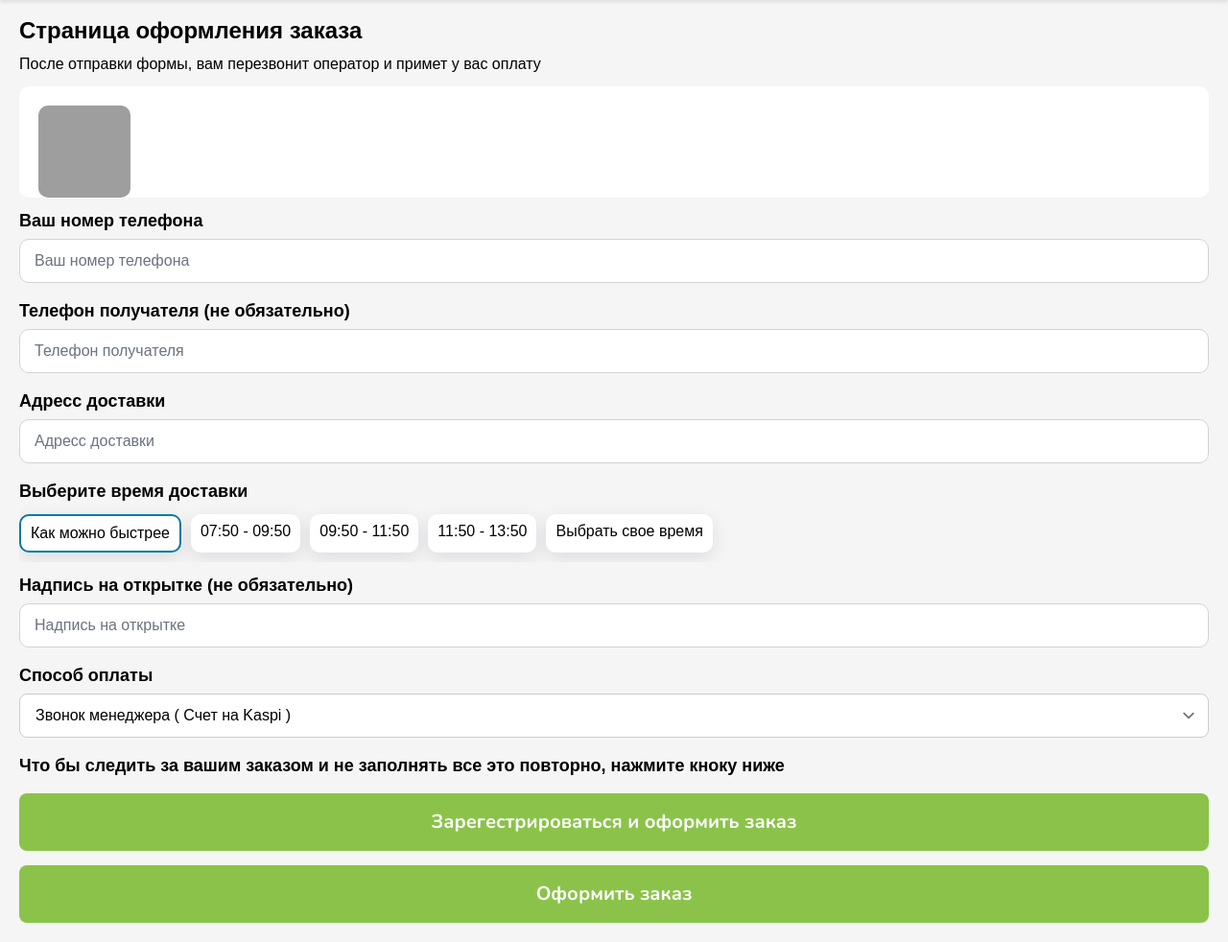
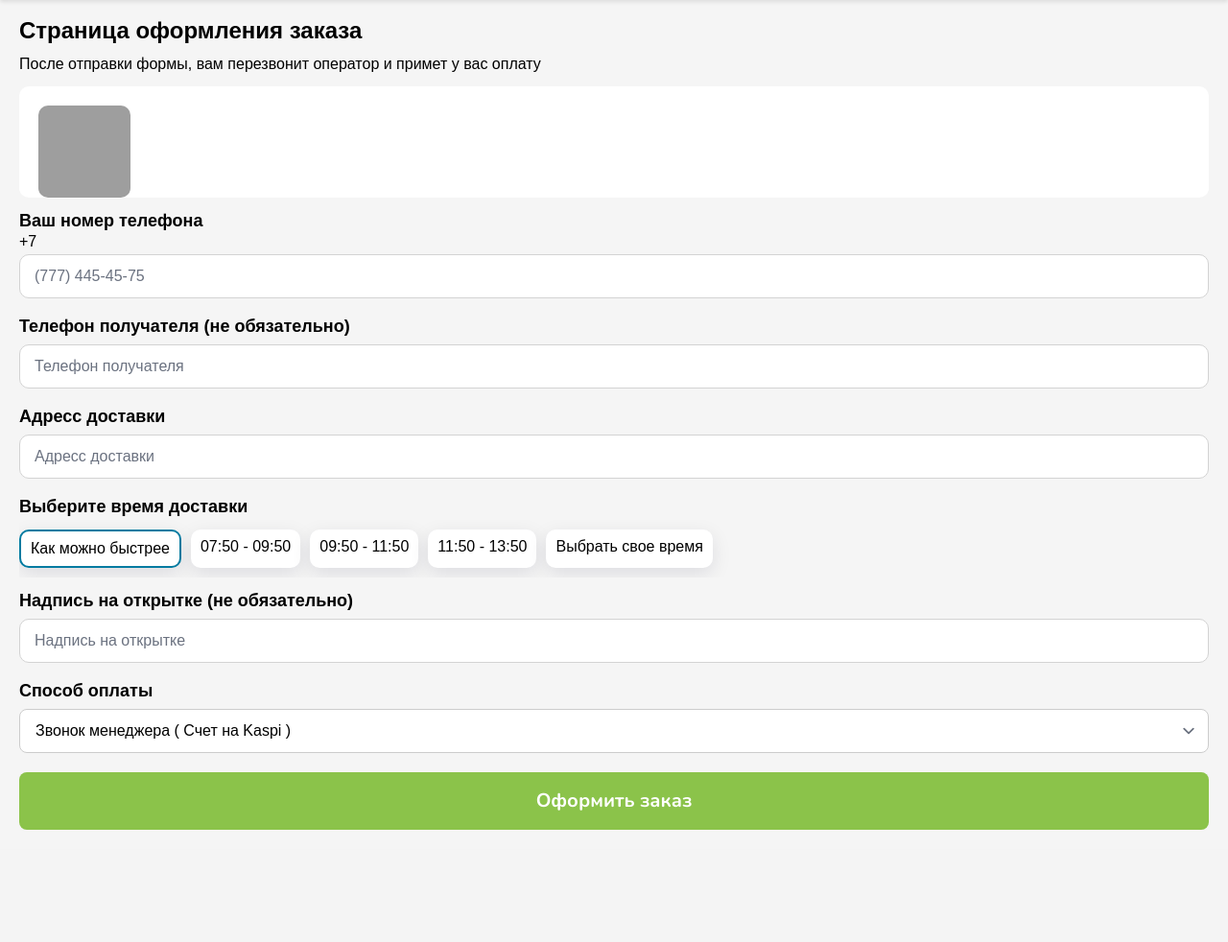
Before and after one commit to frayzz/Gulalem, a Laravel app: template resources/views/pages/order.blade.php in a window 1280 px wide. Shown: the part 56-1038 px from the top of the page at 96% size. After the commit the page ends 921 px from the top, so only its background shows below. Run offline with Laravel 12, Linux system fonts and the light colour scheme; the template is opened without the code that fills it, so the values that code supplies are empty; style sheets or scripts are compiled from the project's sources; some web fonts are replaced; grey boxes are pictures that could not be loaded.

Commit message:
Update order.blade.php

```diff
--- a/resources/views/pages/order.blade.php
+++ b/resources/views/pages/order.blade.php
@@ -19,7 +19,7 @@
                     setTimeout(() => {
                         document.getElementById('success-message').style.display = 'none';
                         window.location.href = '{{ url('/') }}';
-                    }, 5000); // Перенаправление через 2 секунды
+                    }, 5000); // Перенаправление через 5 секунд
                 </script>
             @endif
             <div class="product-container flex items-start">
@@ -49,10 +49,13 @@
                 @csrf
                 <div class="input-container">
                     <h3>Ваш номер телефона</h3>
-                    <input type="text" class="custom-input" name="user_phone" placeholder="Ваш номер телефона" value="{{ old('user_phone') }}">
-                    @error('user_phone')
-                    <span class="text-red-500">{{ $message }}</span>
-                    @enderror
+                    <div class="phone-input-wrapper">
+                        <span class="phone-prefix">+7</span>
+                        <input type="text" class="custom-input phone-input @error('user_phone') border-red-500 bg-red-100 @enderror" name="user_phone" placeholder="(777) 445-45-75" value="{{ old('user_phone') }}">
+                        @error('user_phone')
+                            <span class="text-red-500">{{ $message }}</span>
+                        @enderror
+                    </div>
                 </div>
                 <div class="input-container">
                     <h3>Телефон получателя (не обязательно)</h3>
@@ -101,8 +104,10 @@
                     <span class="text-red-500">{{ $message }}</span>
                     @enderror
                 </div>
+                <!--
                 <h3>Что бы следить за вашим заказом и не заполнять все это повторно, нажмите кноку ниже</h3>
                 <button type="submit" class="order-button">Зарегестрироваться и оформить заказ</button>
+                -->
                 <button type="submit" class="order-button">Оформить заказ</button>
             </form>
         </div>
@@ -179,5 +184,23 @@
             const minDateTime = `${year}-${month}-${day}T${hours}:${minutes}`;
             customTimeInput.min = minDateTime;
         }
+
+        // Обработка номера телефона
+        document.addEventListener('DOMContentLoaded', function() {
+            const phoneInput = document.querySelector('.phone-input');
+
+            phoneInput.addEventListener('input', function() {
+                let value = phoneInput.value.replace(/\D/g, '');
+                if (value.length > 10) value = value.slice(0, 10);
+
+                let formattedValue = '';
+                if (value.length > 0) formattedValue += '(' + value.slice(0, 3);
+                if (value.length >= 4) formattedValue += ') ' + value.slice(3, 6);
+                if (value.length >= 7) formattedValue += '-' + value.slice(6, 8);
+                if (value.length >= 9) formattedValue += '-' + value.slice(8, 10);
+
+                phoneInput.value = formattedValue;
+            });
+        });
     </script>
 @endsection
```
